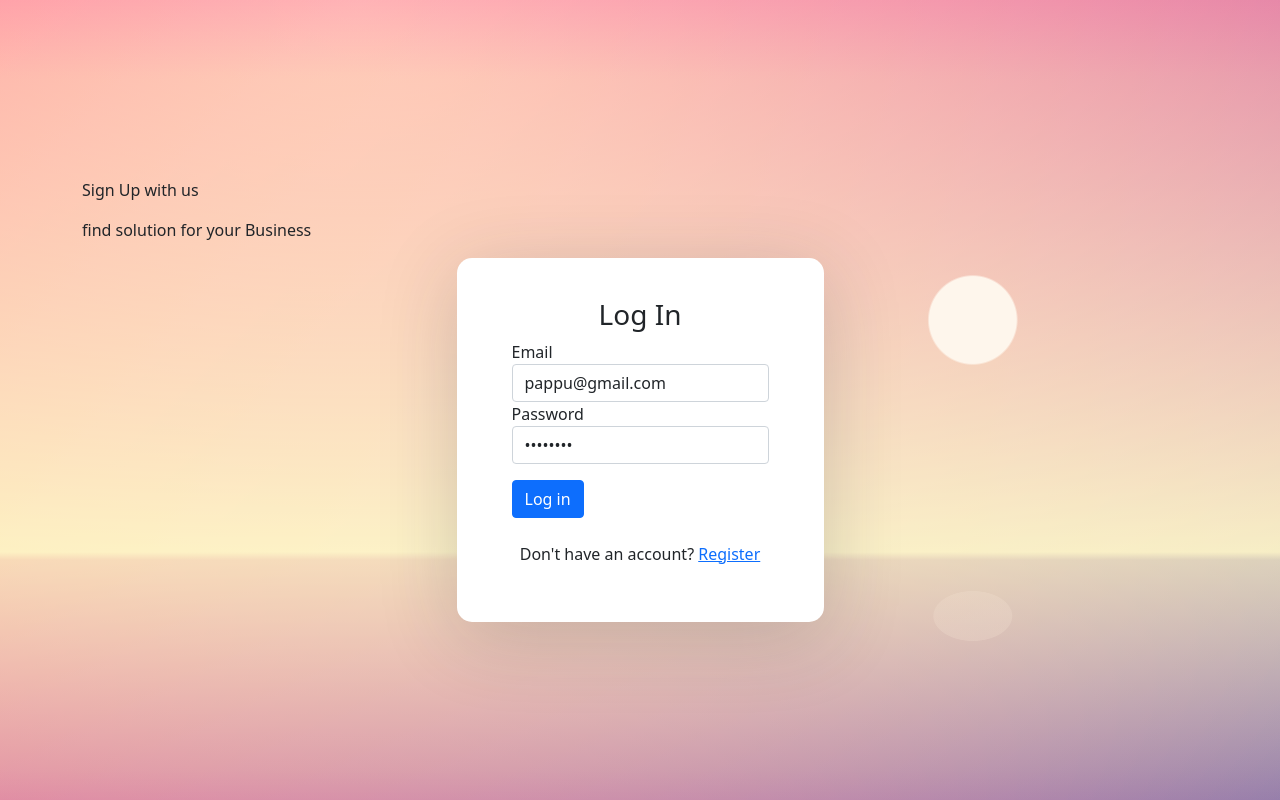
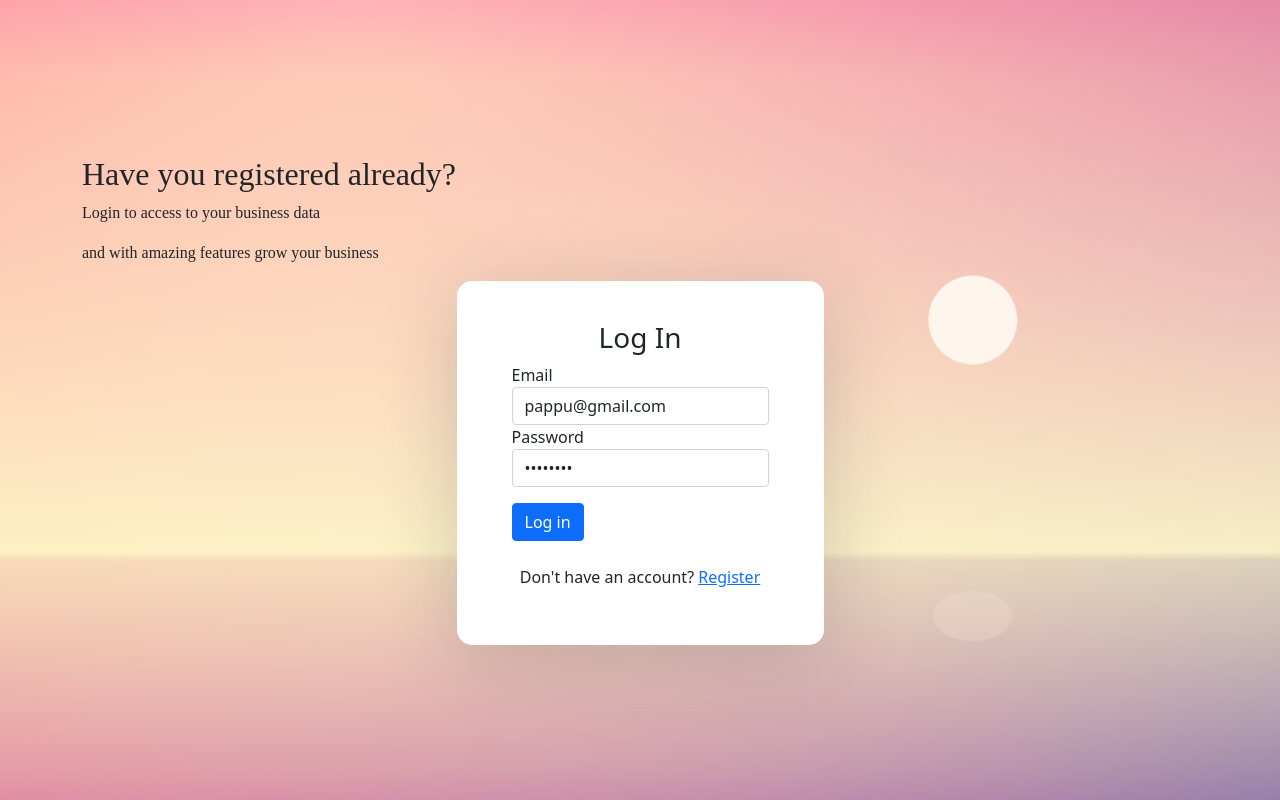
Before and after one commit to farhanach27/billing-app, a React (Create React App) app: page / in a window 1280 px wide. Built offline with nearby package versions, Linux system fonts and the light colour scheme.

Commit message:
few ui-changes

```diff
--- a/src/components/bill/BillList.js
+++ b/src/components/bill/BillList.js
@@ -1,5 +1,6 @@
 import React from 'react';
 import {MdDelete} from 'react-icons/md';
+import {FaFileInvoiceDollar} from 'react-icons/fa'
 
 const BillList = ({bills, dateFormatter, findCustomer, customers, handleInvoice, handleDelete}) => {
 
@@ -32,7 +33,7 @@ const BillList = ({bills, dateFormatter, findCustomer, customers, handleInvoice,
                                 <td>{findCustomer(ele.customer, customers).name}</td>
                                 <td>{findCustomer(ele.customer, customers).mobile}</td>
                                 <td>{ele.total}</td>
-                                <td style={{textAlign:'center'}}><a href="#" onClick={()=>handleInvoice(ele)}> invoice</a>&nbsp;<button style={{color:'red'}} className='btn' onClick={()=>handleDelete(ele._id)}><MdDelete size='1.5rem'/></button></td>
+                                <td style={{textAlign:'center'}}><a href="#" onClick={()=>handleInvoice(ele)}> <FaFileInvoiceDollar size='1.2rem' /></a>&nbsp;<button style={{color:'red'}} className='btn' onClick={()=>handleDelete(ele._id)}><MdDelete size='1.5rem'/></button></td>
                             </tr>
                         )
                     })}
--- a/src/components/cart/CartBody.js
+++ b/src/components/cart/CartBody.js
@@ -6,6 +6,7 @@ import { Button } from 'react-bootstrap'
 import AddProducts from './AddProducts'
 import { startCreateBill } from '../../actions/billsActions'
 import InvoiceModal from '../commons/InvoiceModal'
+import swal from 'sweetalert'
 
 
 const CartBody = (props) => {
@@ -53,7 +54,7 @@ const CartBody = (props) => {
             setName('')
             setMobile('')
         } else {
-            alert('empty fields')
+            swal('Error', 'Enter customer and product details', 'warning')
         }
     }
 
--- a/src/components/customer/CustomerContainer.js
+++ b/src/components/customer/CustomerContainer.js
@@ -11,7 +11,7 @@ const CustomerContainer = (props) => {
         <div className='container'>
             <div className='row'>
                 <div className='col-md-3'>
-                    <h4 >Add new customer</h4>
+                    <h4 className='text-center'>Add new customer</h4>
                     <CustomerForm />
                 </div>
                 <div className='col-md-2'>
--- a/src/components/userAuth/Login.js
+++ b/src/components/userAuth/Login.js
@@ -57,9 +57,11 @@ const Login  = (props) => {
                 {formik => (
 
                     <div >
-                        <div className='col-sm-6 align-items-center'>
-                        <p>Sign Up with us</p>
-                        <p>find solution for your  Business</p>
+                        <div className='col-sm-6 align-items-center' style={{fontFamily:'Lucida Handwriting', color:'#FFFF2'}}>
+                        <h2>Have you registered already?</h2>
+                        <p>Login to access to your business data</p>
+                        <p>and with amazing features grow your business</p>
+
                         </div>
 
                         <div className='form-group login-form col-sm-6'>
```
